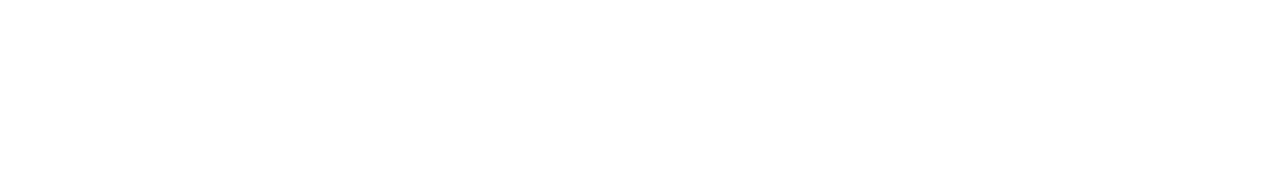
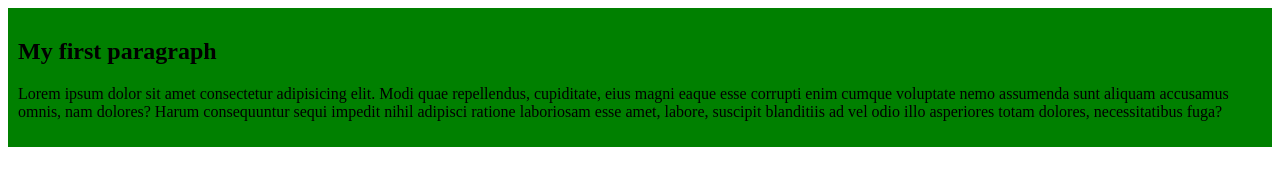
Before and after one commit to saikat970/my-file, a plain HTML site: page index.html in a window 1280 px wide. Drawn offline with Linux system fonts and the light colour scheme.

Commit message:
my first paragraph

```diff
--- /dev/null
+++ b/Style/style.css
@@ -0,0 +1,4 @@
+div {
+    background-color: green;
+    padding: 10px;
+}
--- a/index.html
+++ b/index.html
@@ -4,8 +4,13 @@
     <meta charset="UTF-8">
     <meta name="viewport" content="width=device-width, initial-scale=1.0">
     <title>My file</title>
+    <link rel="stylesheet" href="Style/style.css">
 </head>
 <body>
+    <div>
+        <h2>My first paragraph</h2>
+        <p>Lorem ipsum dolor sit amet consectetur adipisicing elit. Modi quae repellendus, cupiditate, eius magni eaque esse corrupti enim cumque voluptate nemo assumenda sunt aliquam accusamus omnis, nam dolores? Harum consequuntur sequi impedit nihil adipisci ratione laboriosam esse amet, labore, suscipit blanditiis ad vel odio illo asperiores totam dolores, necessitatibus fuga?</p>
+    </div>
 
 </body>
 </html>
```
